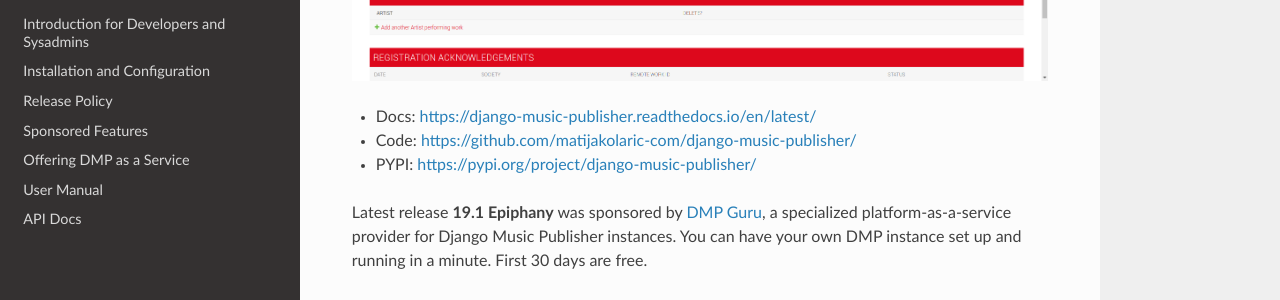
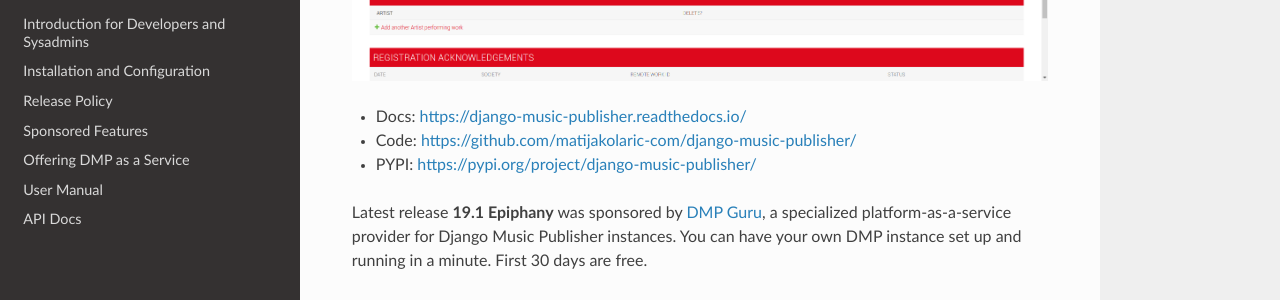
Before and after one commit to matijakolaric-com/django-music-publisher, a Sphinx documentation site: the page built from docs/index.rst, in a window 1280 px wide and 900 px high, scrolled down 538 px. Shown: the part 151-451 px from the top of the window. Built offline with Sphinx 7.4.7 and the Read the Docs theme 2.0.0, drawn with Linux system fonts in a browser that asks for light colours; some of the changed lines change nothing that is shown.

Commit message:
Epiphany finalized

```diff
--- a/docs/index.rst
+++ b/docs/index.rst
@@ -22,7 +22,7 @@
 
 .. image:: images/add_work.png
 
-* Docs: https://django-music-publisher.readthedocs.io/en/latest/
+* Docs: https://django-music-publisher.readthedocs.io/
 * Code: https://github.com/matijakolaric-com/django-music-publisher/
 * PYPI: https://pypi.org/project/django-music-publisher/
 
```
